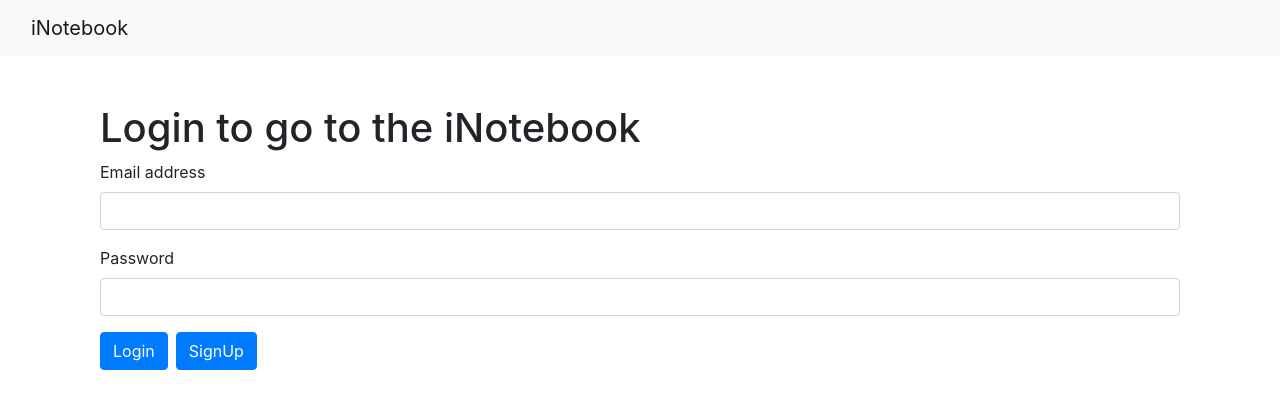
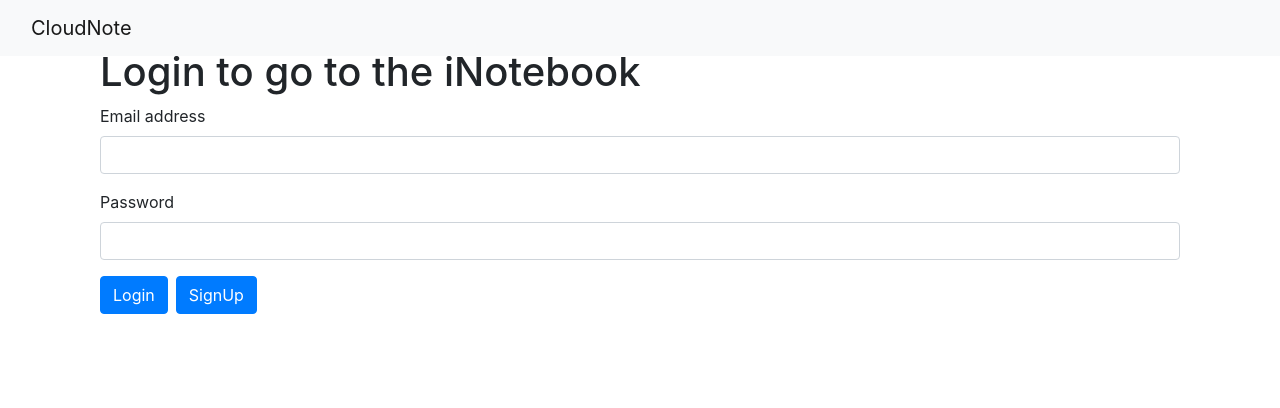
Before and after one commit to absiemon/CloudNote, a React (Create React App) app: page /login in a window 1280 px wide. Shown: the top 408 px of the page. Built offline with nearby package versions, Linux system fonts and the light colour scheme.

Commit message:
Final commit

```diff
--- a/package.json
+++ b/package.json
@@ -1,5 +1,5 @@
 {
-  "name": "inotebook",
+  "name": "cloudnote",
   "version": "0.1.0",
   "private": true,
   "dependencies": {
--- a/public/index.html
+++ b/public/index.html
@@ -26,7 +26,7 @@
       work correctly both with client-side routing and a non-root public URL.
       Learn how to configure a non-root public URL by running `npm run build`.
     -->
-    <title> iNotebook- your notes on cloud</title>
+    <title> CloudNote- your notes on cloud</title>
   </head>
   <body>
     <noscript>You need to enable JavaScript to run this app.</noscript>
--- a/src/components/Navbar.js
+++ b/src/components/Navbar.js
@@ -16,9 +16,9 @@ const Navbar = ()=>{
 
     }, [location])
     return(
-        <nav className="navbar navbar-expand-lg navbar-light bg-light">
+        <nav className="navbar fixed-top navbar-expand-lg navbar-light bg-light">
         <div className="container-fluid">
-          <Link className="navbar-brand" to="/">iNotebook</Link>
+          <Link className="navbar-brand" to="/">CloudNote</Link>
           <button className="navbar-toggler" type="button" data-bs-toggle="collapse" data-bs-target="#navbarSupportedContent" aria-controls="navbarSupportedContent" aria-expanded="false" aria-label="Toggle navigation">
             <span className="navbar-toggler-icon"></span>
           </button>
```
